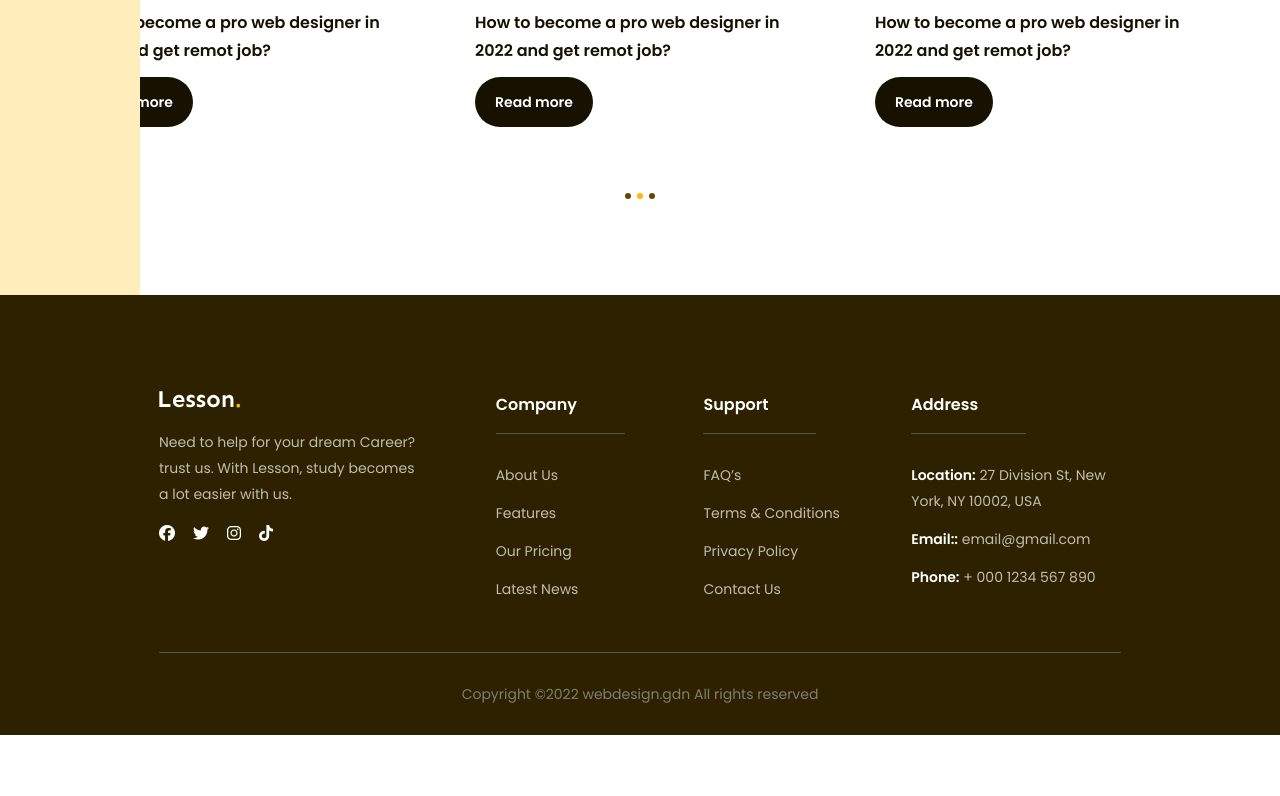
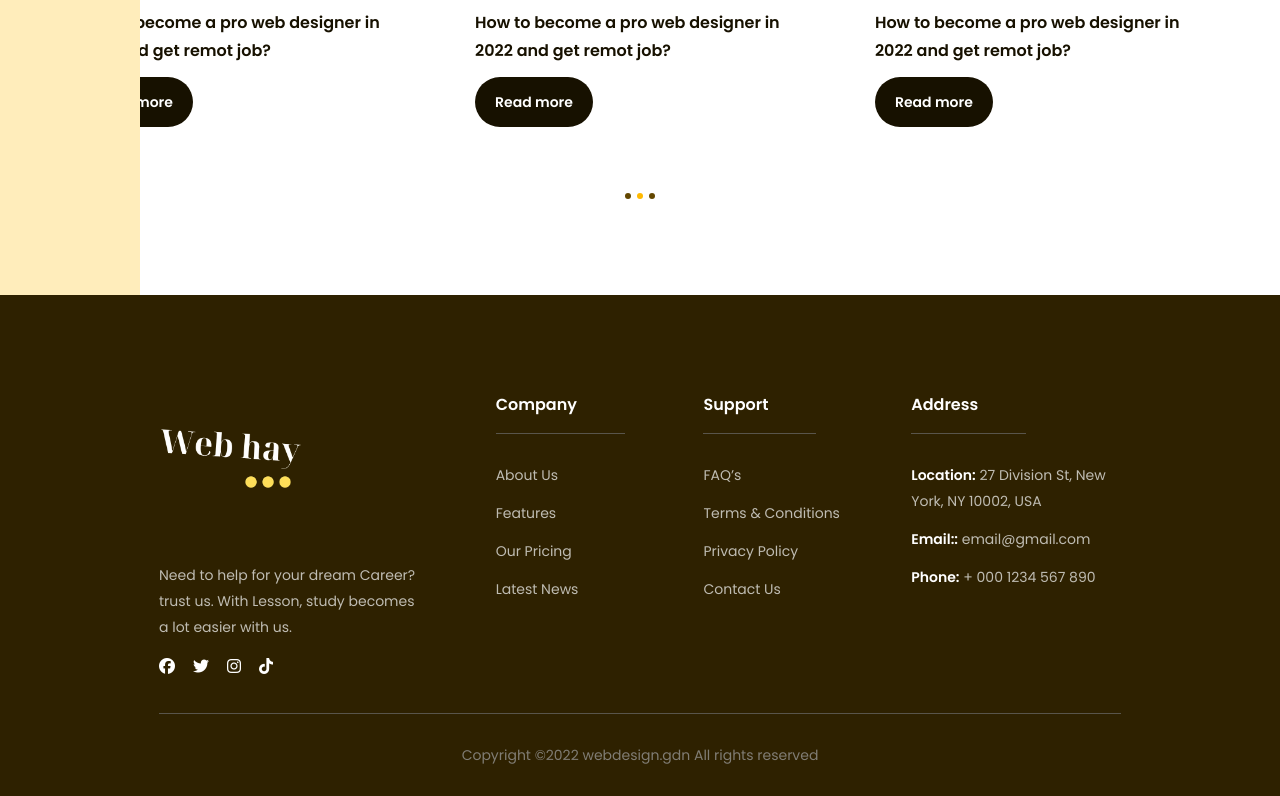
Before and after one commit to LamVyHuynh/Duan01, a website: page index.html in a window 1280 px wide. Shown: the part 3844-4640 px from the top of the page. Before the commit the page ends 4579 px from the top, so only its background shows below. Drawn offline with Linux system fonts and the light colour scheme.

Commit message:
lam xong logo footer

```diff
--- a/assets/css/style.css
+++ b/assets/css/style.css
@@ -617,6 +617,11 @@ body {
   padding: 96px 135px 0;
 }
 
+.logoFooter {
+  width: 150px;
+  height: 150px;
+}
+
 #footer .row {
   padding-bottom: 38px;
   border-bottom: 1px solid #59554b;
--- a/index.html
+++ b/index.html
@@ -336,7 +336,7 @@
           <div class="row">
             <!-- column 1-->
             <div class="column">
-              <img src="./img/logo-white.svg" alt="" class="logo">
+              <img src="./img/logoFooter.png" alt="" class="logoFooter">
               <p class="desc">Need to help for your dream Career? trust us. With Lesson, study becomes a lot easier with us.</p>
               <div class="socials">
                 <a href="!#"><i class="fa-brands fa-facebook"></i></a>
```
Also changed, not shown: img/logo-white.svg (deleted), img/logoFooter.png (added).
